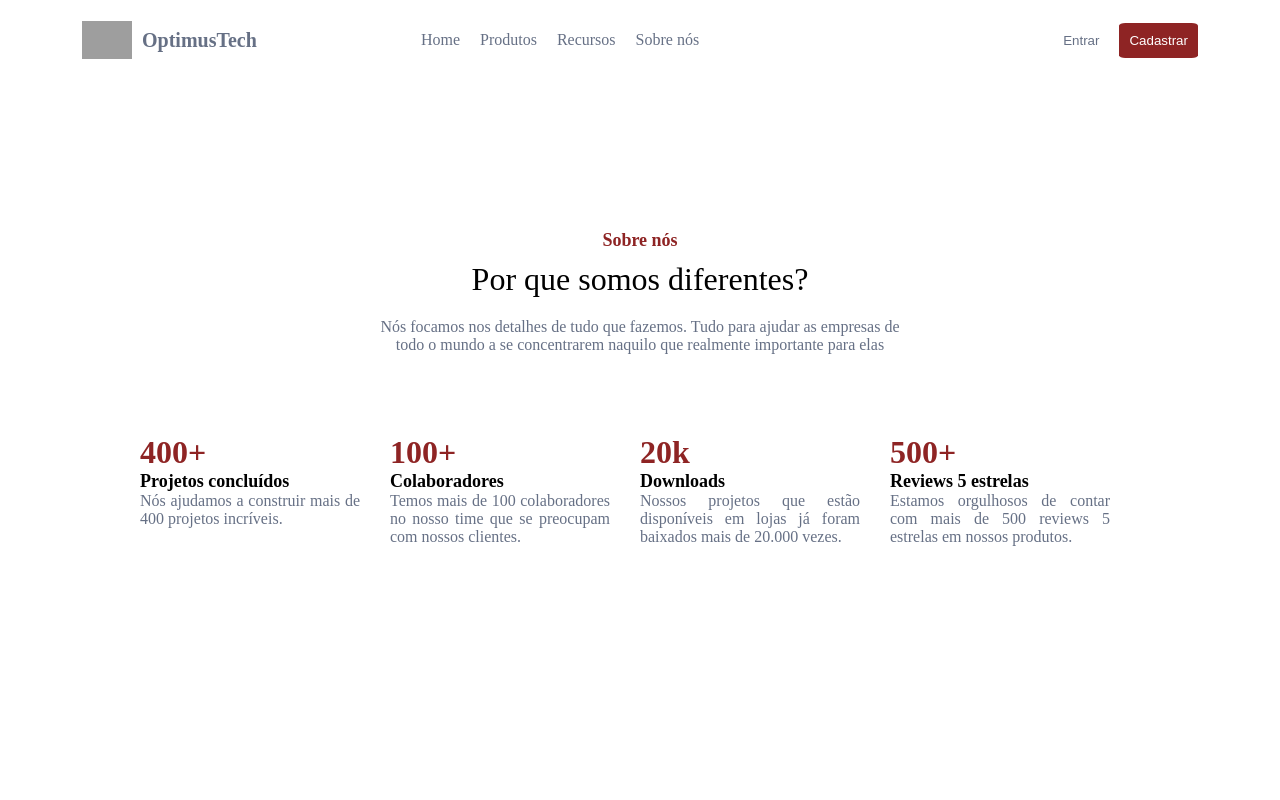
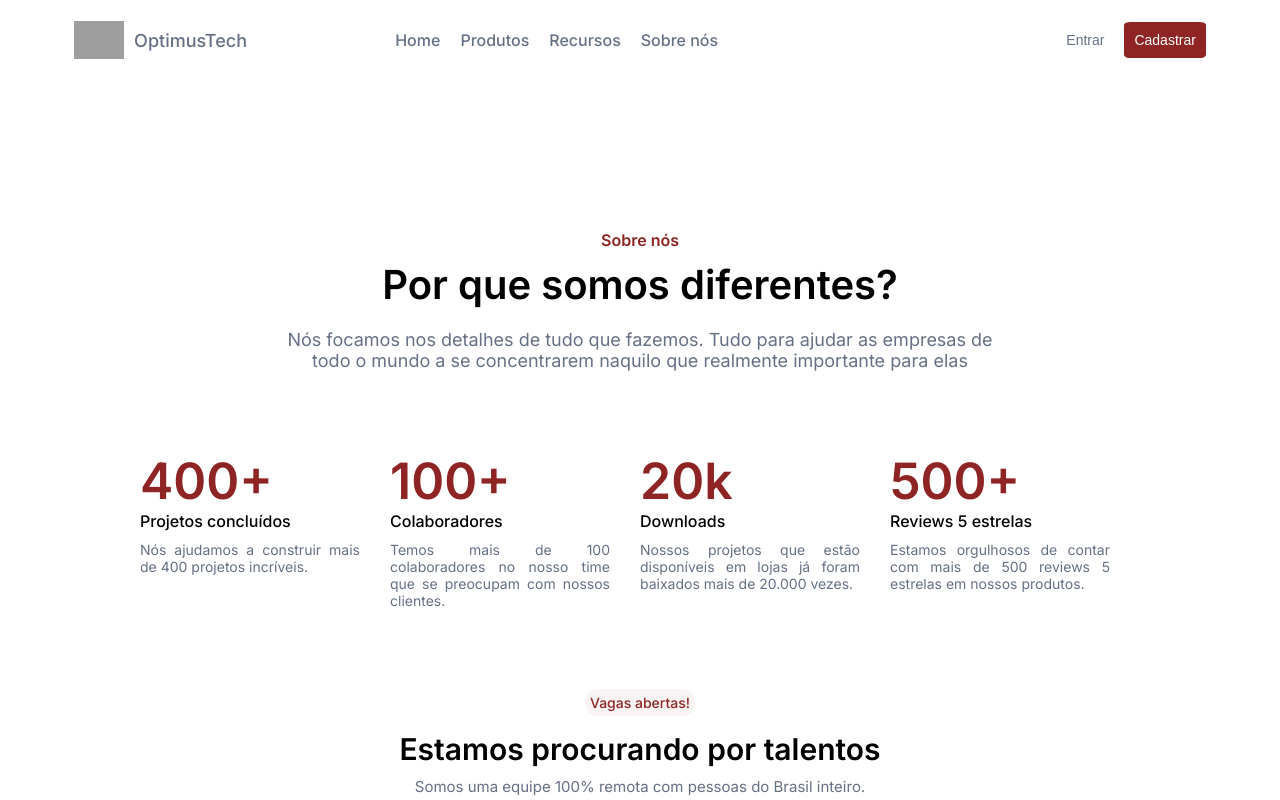
Before and after one commit to LucimaraSouzah/7daysofcode, a plain HTML site: page index.html in a window 1280 px wide. Shown: the top 800 px of the page. Drawn offline with Linux system fonts and the light colour scheme; grey boxes are pictures that could not be loaded.

Commit message:
looking-talents

```diff
--- a/index.html
+++ b/index.html
@@ -73,6 +73,14 @@
           </p>
         </div>
       </div>
+      <div class="talents">
+        <h1 class="open-vacancies">Vagas abertas!</h1>
+        <h1 class="looking-talent">Estamos procurando por talentos</h1>
+        <p class="remote-team">
+          Somos uma equipe 100% remota com pessoas do Brasil inteiro.
+        </p>
+        <img src="src/image/Image.png" />
+      </div>
     </main>
     <footer></footer>
   </body>
--- a/src/style.css
+++ b/src/style.css
@@ -1,3 +1,5 @@
+@import url("https://fonts.googleapis.com/css2?family=Inter:wght@400;500;600&display=swap");
+
 :root {
   --grey: #667085;
   --red: #8e2424;
@@ -12,6 +14,7 @@
 body {
   width: 100vw;
   height: 100vh;
+  font-family: "Inter", sans-serif;
 }
 
 /* header */
@@ -41,7 +44,8 @@ body {
 
 .name {
   color: var(--grey);
-  font-size: 20px;
+  font-weight: 500;
+  font-size: 18px;
 }
 
 .menu {
@@ -54,6 +58,8 @@ body {
   gap: 20px;
   list-style: none;
   color: var(--grey);
+  font-weight: 500;
+  font-size: 16px;
 }
 
 .buttons {
@@ -68,6 +74,8 @@ body {
   border: none;
   cursor: pointer;
   margin-top: 10px;
+  font-weight: 500;
+  font-size: 14px;
 }
 
 .sign-up button {
@@ -77,6 +85,8 @@ body {
   color: #fff;
   border: none;
   cursor: pointer;
+  font-weight: 500;
+  font-size: 14px;
 }
 
 /* main */
@@ -92,11 +102,13 @@ body {
 
 .subtitle {
   color: var(--red);
-  font-size: 18px;
+  font-weight: 600;
+  font-size: 16px;
 }
 
 .title {
-  font-weight: 500;
+  font-weight: 600;
+  font-size: 40px;
   margin-top: 10px;
 }
 
@@ -104,6 +116,8 @@ body {
   color: var(--grey);
   text-align: center;
   margin-top: 20px;
+  font-weight: 400;
+  font-size: 18px;
 }
 
 /* metric */
@@ -122,12 +136,57 @@ body {
 
 .number {
   color: var(--red);
+  font-weight: 600;
+  font-size: 50px;
 }
 
 .topic {
-  font-size: 18px;
+  font-weight: 500;
+  font-size: 16px;
+  margin-bottom: 10px;
 }
 
 .details {
   color: var(--grey);
+  font-weight: 400;
+  font-size: 14px;
 }
+
+/* talents */
+
+.talents {
+  display: flex;
+  flex-direction: column;
+  justify-content: center;
+  align-items: center;
+  margin-top: 80px;
+}
+
+.open-vacancies {
+  font-weight: 500;
+  font-size: 14px;
+  background: rgba(142, 36, 36, 0.05);
+  color: var(--red);
+  padding: 5px;
+  border-radius: 16px;
+  margin-bottom: 15px;
+}
+
+.looking-talent {
+  font-weight: 600;
+  font-size: 30px;
+  font-family: "Inter";
+  margin-bottom: 10px;
+}
+
+.remote-team {
+  font-weight: 400;
+  font-size: 15px;
+  color: var(--grey);
+  margin-bottom: 50px;
+}
+
+.talents img {
+  width: 80%;
+  margin-bottom: 80px;
+}
```
Also changed, not shown: src/image/Image.png (added).
